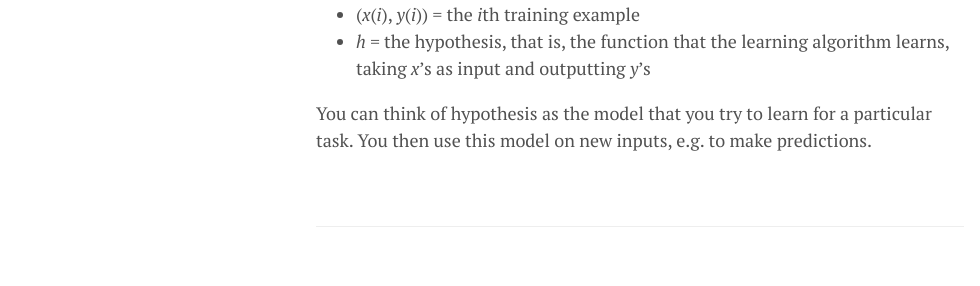
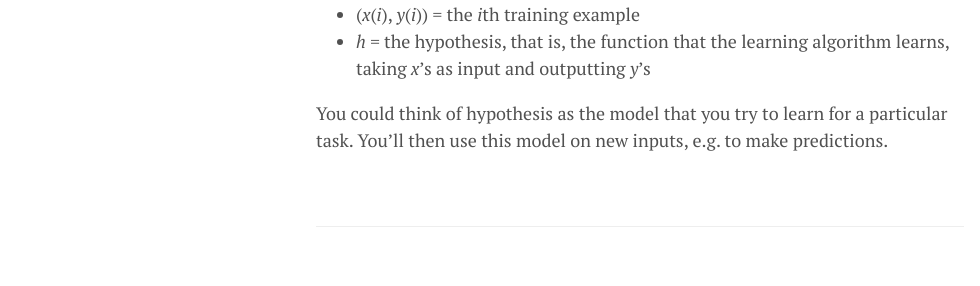
Before and after one commit to lgeurts/lgeurts.github.io, a Jekyll site: the page built from _posts/2018-06-29-artificial-intelligence-basics.md, in a window 1280 px wide and 900 px high, scrolled down 5446 px. Shown: the part 420-706 px from the top of the window, without its empty margins (0-980 px from the left). Built offline with Jekyll 4.4.1, drawn with Linux system fonts in a browser that asks for light colours; nearby versions of some CDN libraries.

Commit message:
Update 2018-06-29-artificial-intelligence-basics.md

```diff
--- a/_posts/2018-06-29-artificial-intelligence-basics.md
+++ b/_posts/2018-06-29-artificial-intelligence-basics.md
@@ -151,4 +151,4 @@ Generally, a binary classifier is a function that can be applied to features (X)
 * (*x*(*i*), *y*(*i*)) = the *i*th training example
 * *h* = the hypothesis, that is, the function that the learning algorithm learns, taking *x*'s as input and outputting *y*'s
 
-You can think of hypothesis as the model that you try to learn for a particular task. You then use this model on new inputs, e.g. to make predictions.
+You could think of hypothesis as the model that you try to learn for a particular task. You'll then use this model on new inputs, e.g. to make predictions.
```
